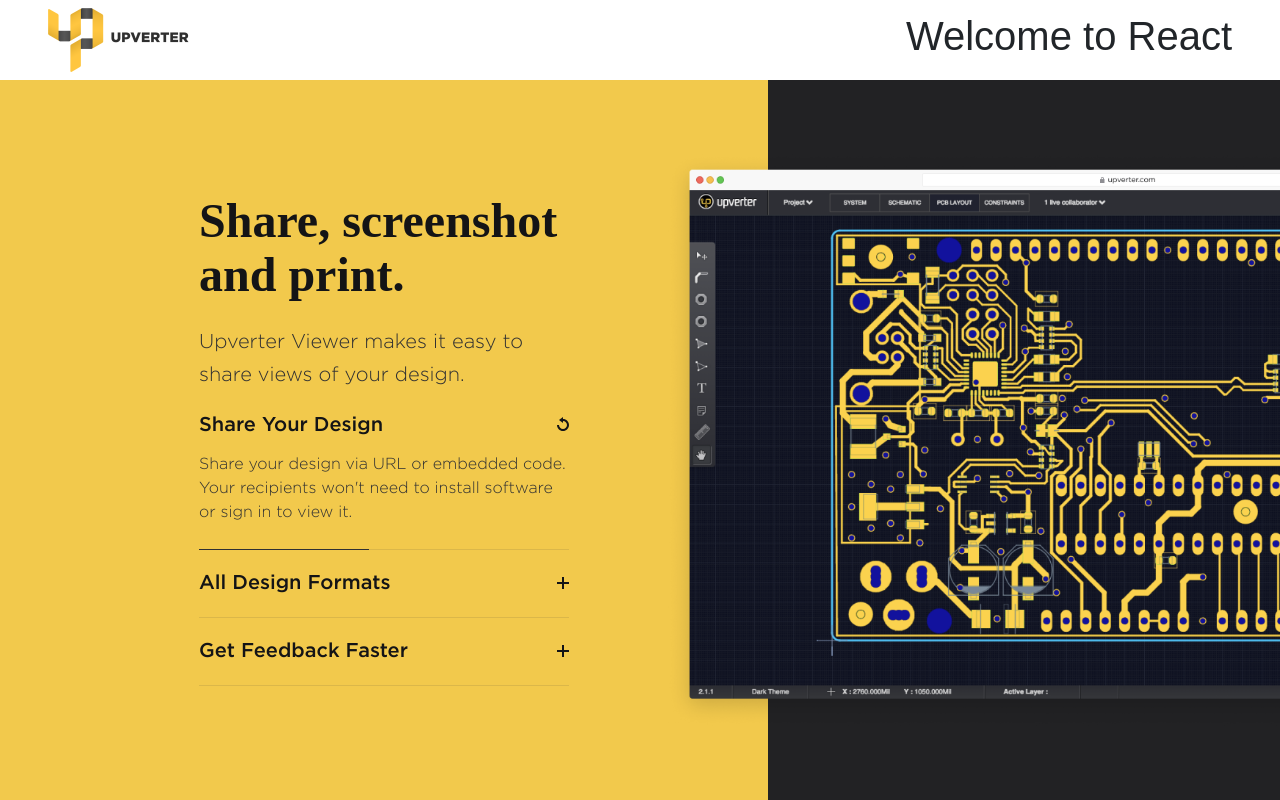
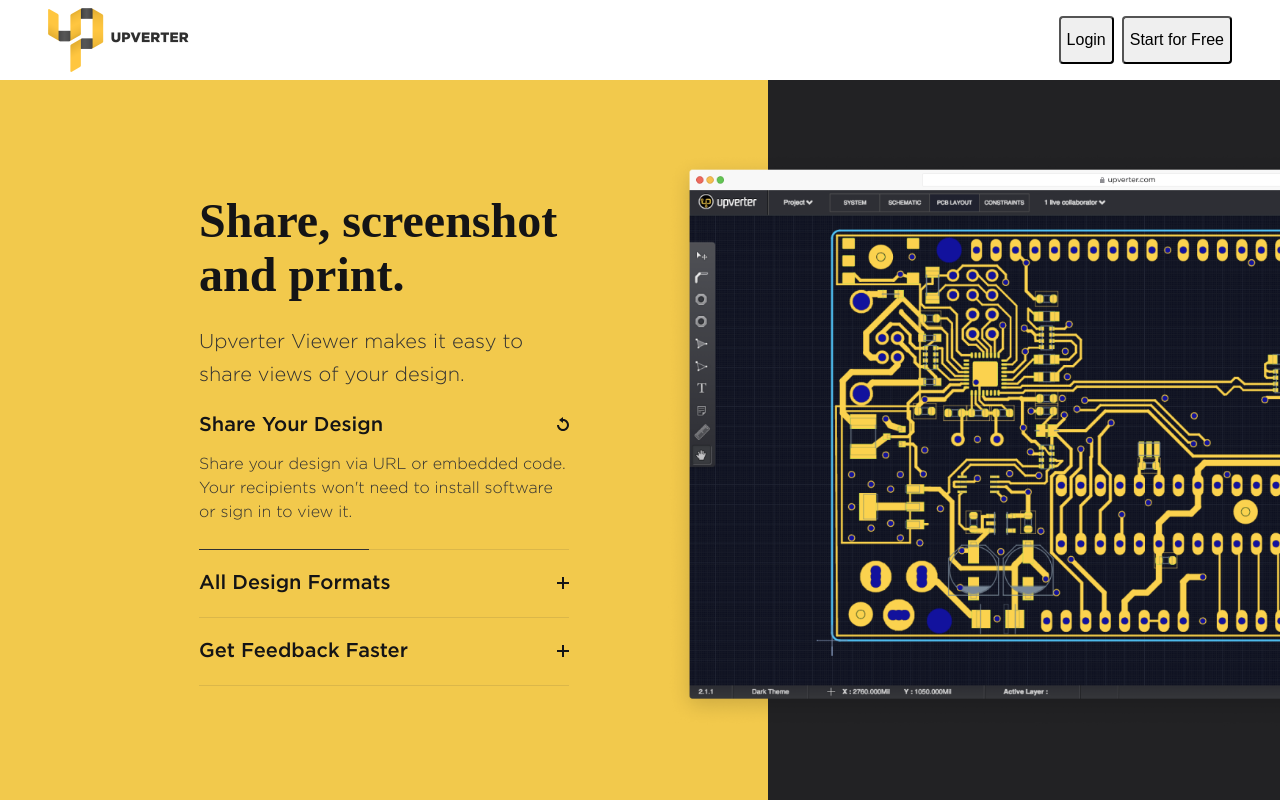
Before and after one commit to sFiFty/upverter-mockup, a React (Create React App) app: page / in a window 1280 px wide. Built offline with nearby package versions, Linux system fonts and the light colour scheme.

Commit message:
added buttons

```diff
--- a/src/components/Header/Header.js
+++ b/src/components/Header/Header.js
@@ -7,7 +7,10 @@
     return (
       <header className="d-flex align-items-center justify-content-between">
         <img src={logo} className="App-logo" alt="logo" />
-        <h1 className="App-title">Welcome to React</h1>
+        <div className="buttons-container">
+          <button className="button">Login</button>
+          <button className="button">Start for Free</button>
+        </div>
       </header>
     );
   }
--- a/src/components/Header/styles.css
+++ b/src/components/Header/styles.css
@@ -8,3 +8,13 @@
   width: 140.5px;
   height: 64px;
 }
+
+header .buttons-container button {
+  height: 48px;
+  box-sizing: border-box;
+  border-radius: 4px;
+}
+
+header .buttons-container button:last-child {
+  margin-left: 8px;
+}
```
